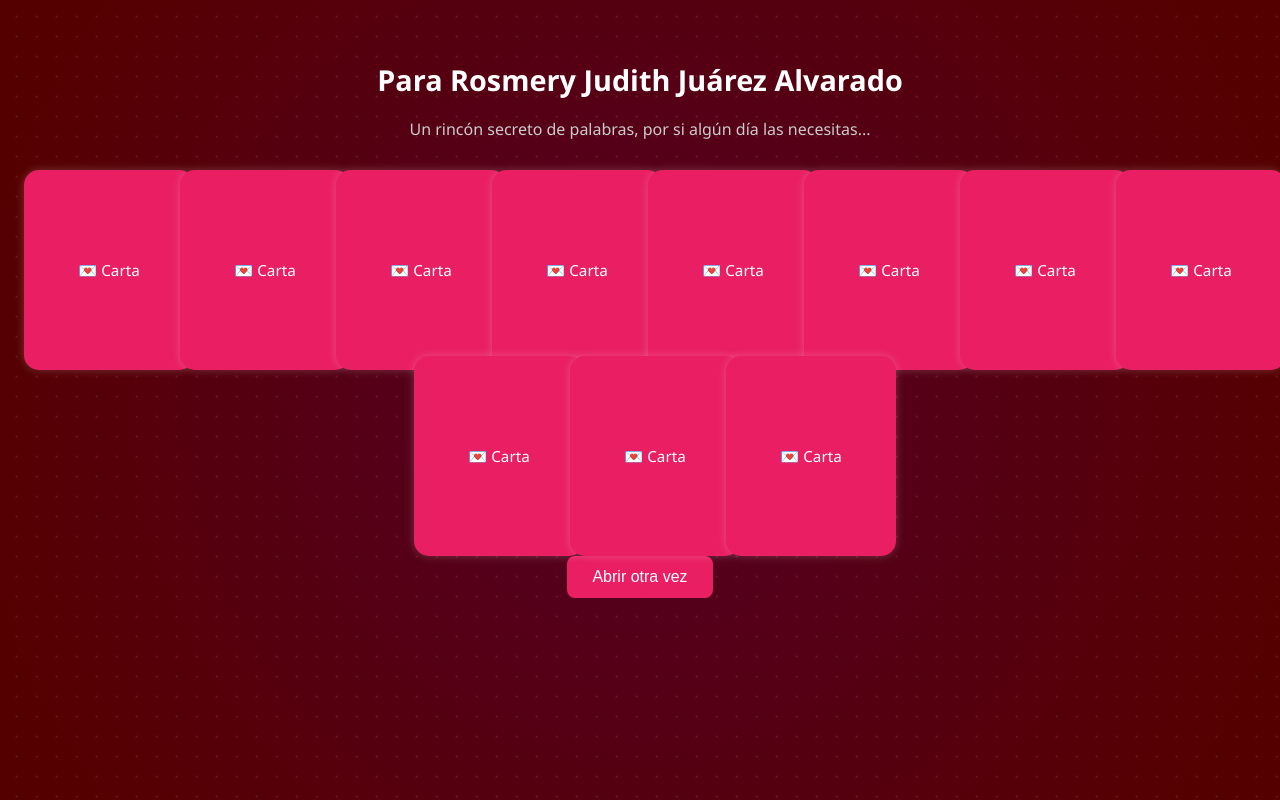
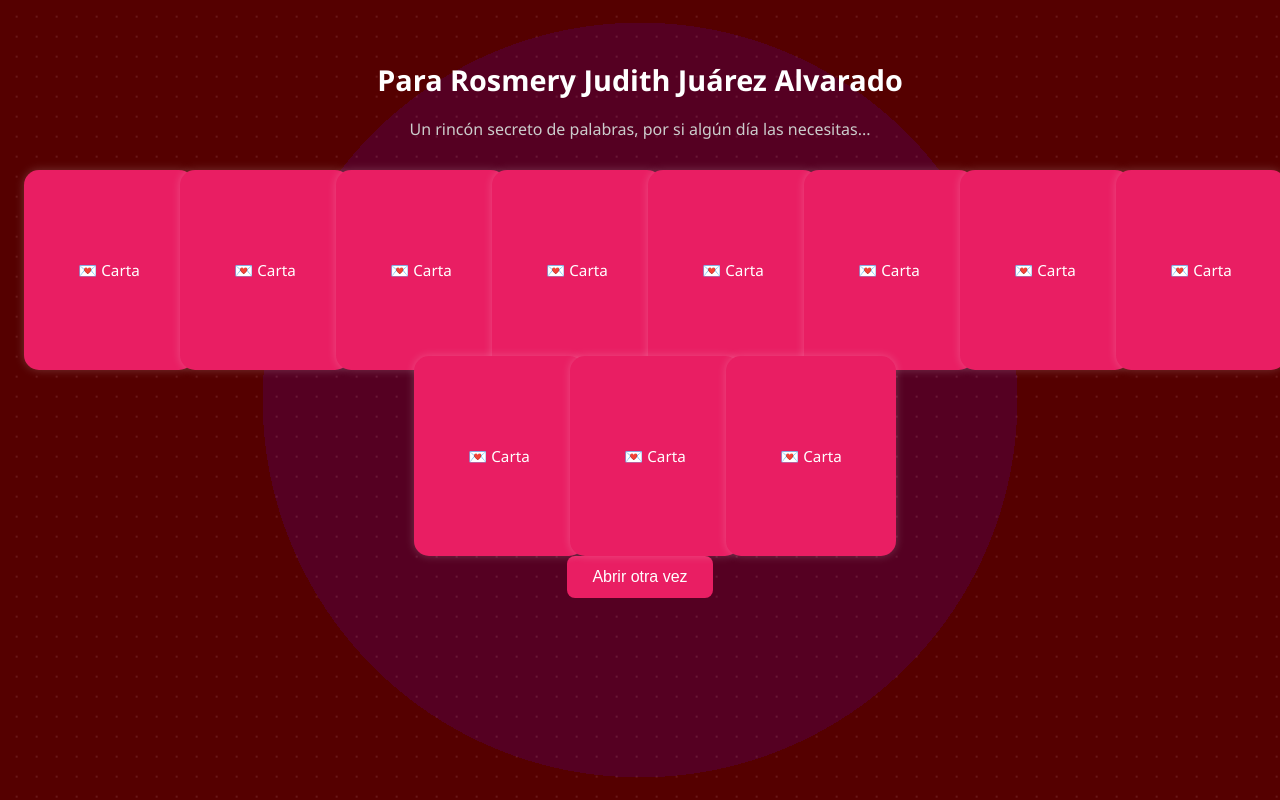
Before and after one commit to juniorzeta03/detalle, a plain HTML site: page index.html in a window 1280 px wide. Drawn offline with Linux system fonts and the light colour scheme.

Commit message:
Actualizar estilos.css

```diff
--- a/estilos.css
+++ b/estilos.css
@@ -14,7 +14,7 @@ body {
   left: 0;
   width: 100%;
   height: 100%;
-  background: radial-gradient(circle, #502 10%, #500 90%);
+  background: radial-gradient(circle, #502 50%, #500 50%);
   z-index: -1;
   overflow: hidden;
 }
```
